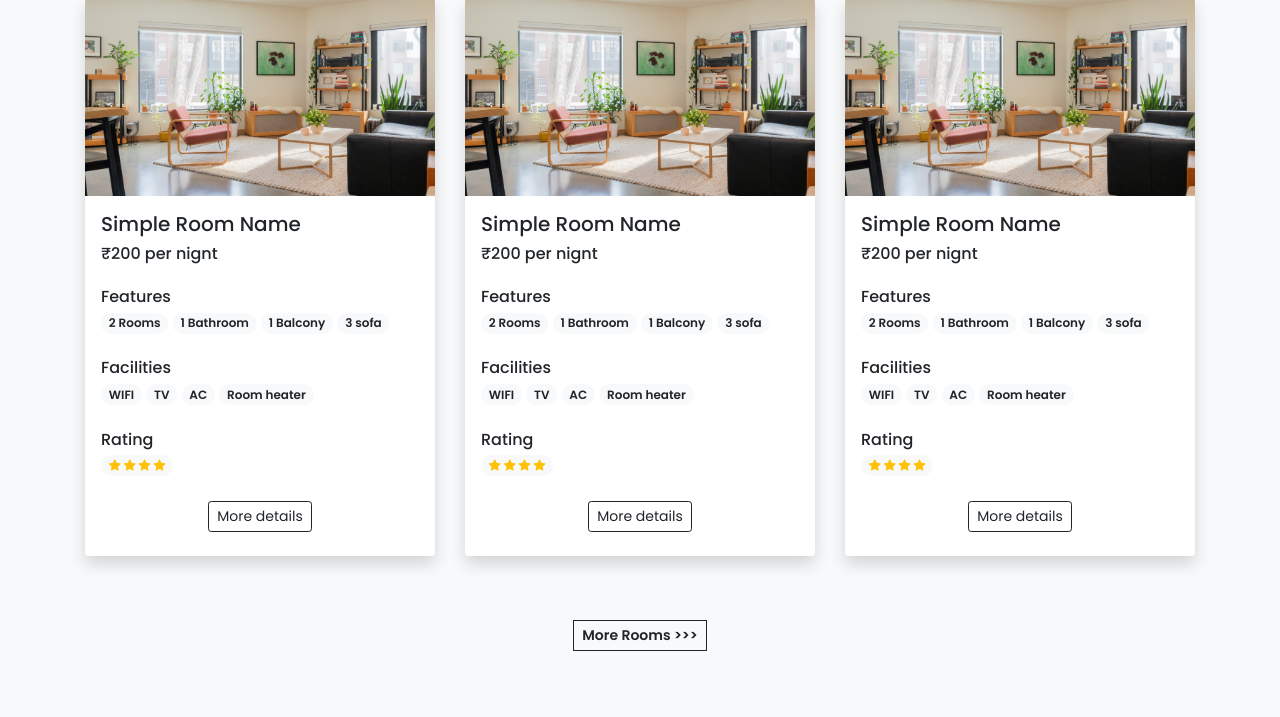
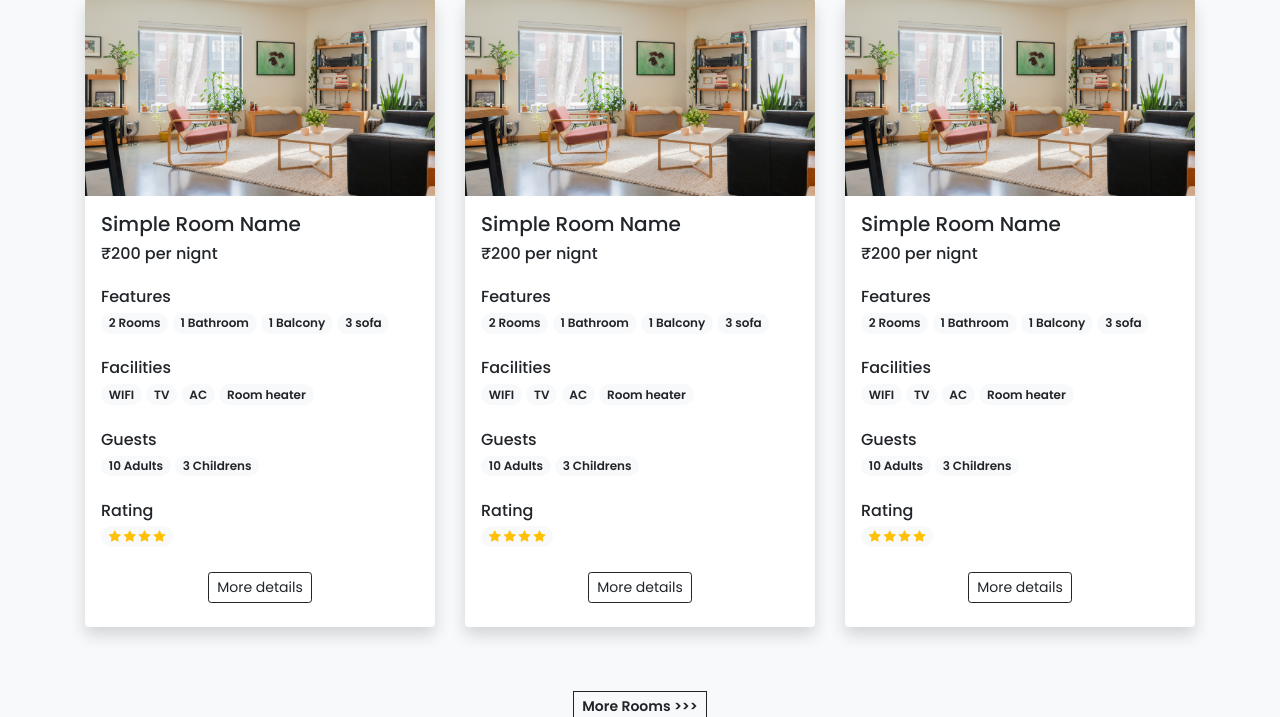
Before and after one commit to SajeedAns786/Hotels-Booking, a PHP site: page / in a window 1280 px wide. Shown: the part 1261-1978 px from the top of the page. Run offline with PHP 8.4, Linux system fonts and the light colour scheme.

Commit message:
worked on about page

```diff
--- a/enquiry.php
+++ b/enquiry.php
@@ -29,7 +29,7 @@ if (isset($_POST['submit1'])) {
 
 <div class="row container ms-5">
     <div class="col-lg-6">
-        <h2 class="mt-5   fw-bold h-font ">Enquiry Form</h2>
+        <h2 class="mt-5 fw-bold h-font ">Enquiry Form</h2>
         <form method="post">
             <?php if ($error) { ?><div class="errorWrap">
                 <strong>ERROR</strong>:<?php echo htmlentities($error); ?>
--- a/index.php
+++ b/index.php
@@ -119,57 +119,13 @@ include('inc/header.php');
                             Room heater
                         </span>
                     </div>
-                    <div class="rating mb-4">
-                        <h6 class="mb-1">Rating</h6>
-                        <span class="badge rounded-pill bg-light ">
-                            <i class="bi bi-star-fill text-warning"></i>
-                            <i class="bi bi-star-fill text-warning"></i>
-                            <i class="bi bi-star-fill text-warning"></i>
-                            <i class="bi bi-star-fill text-warning"></i>
-                        </span>
-                    </div>
-                    <div class="d-flex justify-content-evenly mb-2">
-                        <!-- <a href="#" class="btn  btn-sm text-white custom-bg shadow-none ">Book Now</a> -->
-                        <a href="#" class="btn  btn-sm btn-outline-dark  shadow-none ">More details</a>
-                    </div>
-                </div>
-            </div>
-        </div>
-        <div class="col-lg-4 col-md-6 my-3">
-            <div class="card border-0 shadow" style="max-width: 350px; margin:auto;">
-                <img src="images/rooms/1.jpg" class="card-img-top" alt="">
-                <div class="card-body">
-                    <h5>Simple Room Name</h5>
-                    <h6 class="mb-4">₹200 per nignt</h6>
-                    <div class="features mb-4">
-                        <h6 class="mb-1">Features</h6>
+                    <div class="guests mb-4">
+                        <h6 class="mb-1">Guests</h6>
                         <span class="badge rounded-pill bg-light text-dark text-wrap ">
-                            2 Rooms
+                            10 Adults
                         </span>
                         <span class="badge rounded-pill bg-light text-dark text-wrap ">
-                            1 Bathroom
-                        </span>
-                        <span class="badge rounded-pill bg-light text-dark text-wrap ">
-                            1 Balcony
-                        </span>
-
-                        <span class="badge rounded-pill bg-light text-dark text-wrap ">
-                            3 sofa
-                        </span>
-                    </div>
-                    <div class="facilities mb-4">
-                        <h6 class="mb-1">Facilities</h6>
-                        <span class="badge rounded-pill bg-light text-dark text-wrap ">
-                            WIFI
-                        </span>
-                        <span class="badge rounded-pill bg-light text-dark text-wrap ">
-                            TV
-                        </span>
-                        <span class="badge rounded-pill bg-light text-dark text-wrap ">
-                            AC
-                        </span>
-                        <span class="badge rounded-pill bg-light text-dark text-wrap ">
-                            Room heater
+                            3 Childrens
                         </span>
                     </div>
                     <div class="rating mb-4">
@@ -225,6 +181,79 @@ include('inc/header.php');
                             Room heater
                         </span>
                     </div>
+                    <div class="guests mb-4">
+                        <h6 class="mb-1">Guests</h6>
+                        <span class="badge rounded-pill bg-light text-dark text-wrap ">
+                            10 Adults
+                        </span>
+                        <span class="badge rounded-pill bg-light text-dark text-wrap ">
+                            3 Childrens
+                        </span>
+                    </div>
+
+                    <div class="rating mb-4">
+                        <h6 class="mb-1">Rating</h6>
+                        <span class="badge rounded-pill bg-light ">
+                            <i class="bi bi-star-fill text-warning"></i>
+                            <i class="bi bi-star-fill text-warning"></i>
+                            <i class="bi bi-star-fill text-warning"></i>
+                            <i class="bi bi-star-fill text-warning"></i>
+                        </span>
+                    </div>
+                    <div class="d-flex justify-content-evenly mb-2">
+                        <!-- <a href="#" class="btn  btn-sm text-white custom-bg shadow-none ">Book Now</a> -->
+                        <a href="#" class="btn  btn-sm btn-outline-dark  shadow-none ">More details</a>
+                    </div>
+                </div>
+            </div>
+        </div>
+        <div class="col-lg-4 col-md-6 my-3">
+            <div class="card border-0 shadow" style="max-width: 350px; margin:auto;">
+                <img src="images/rooms/1.jpg" class="card-img-top" alt="">
+                <div class="card-body">
+                    <h5>Simple Room Name</h5>
+                    <h6 class="mb-4">₹200 per nignt</h6>
+                    <div class="features mb-4">
+                        <h6 class="mb-1">Features</h6>
+                        <span class="badge rounded-pill bg-light text-dark text-wrap ">
+                            2 Rooms
+                        </span>
+                        <span class="badge rounded-pill bg-light text-dark text-wrap ">
+                            1 Bathroom
+                        </span>
+                        <span class="badge rounded-pill bg-light text-dark text-wrap ">
+                            1 Balcony
+                        </span>
+
+                        <span class="badge rounded-pill bg-light text-dark text-wrap ">
+                            3 sofa
+                        </span>
+                    </div>
+                    <div class="facilities mb-4">
+                        <h6 class="mb-1">Facilities</h6>
+                        <span class="badge rounded-pill bg-light text-dark text-wrap ">
+                            WIFI
+                        </span>
+                        <span class="badge rounded-pill bg-light text-dark text-wrap ">
+                            TV
+                        </span>
+                        <span class="badge rounded-pill bg-light text-dark text-wrap ">
+                            AC
+                        </span>
+                        <span class="badge rounded-pill bg-light text-dark text-wrap ">
+                            Room heater
+                        </span>
+                    </div>
+                    <div class="guests mb-4">
+                        <h6 class="mb-1">Guests</h6>
+                        <span class="badge rounded-pill bg-light text-dark text-wrap ">
+                            10 Adults
+                        </span>
+                        <span class="badge rounded-pill bg-light text-dark text-wrap ">
+                            3 Childrens
+                        </span>
+                    </div>
+
 
                     <div class="rating mb-4">
                         <h6 class="mb-1">Rating</h6>
```
